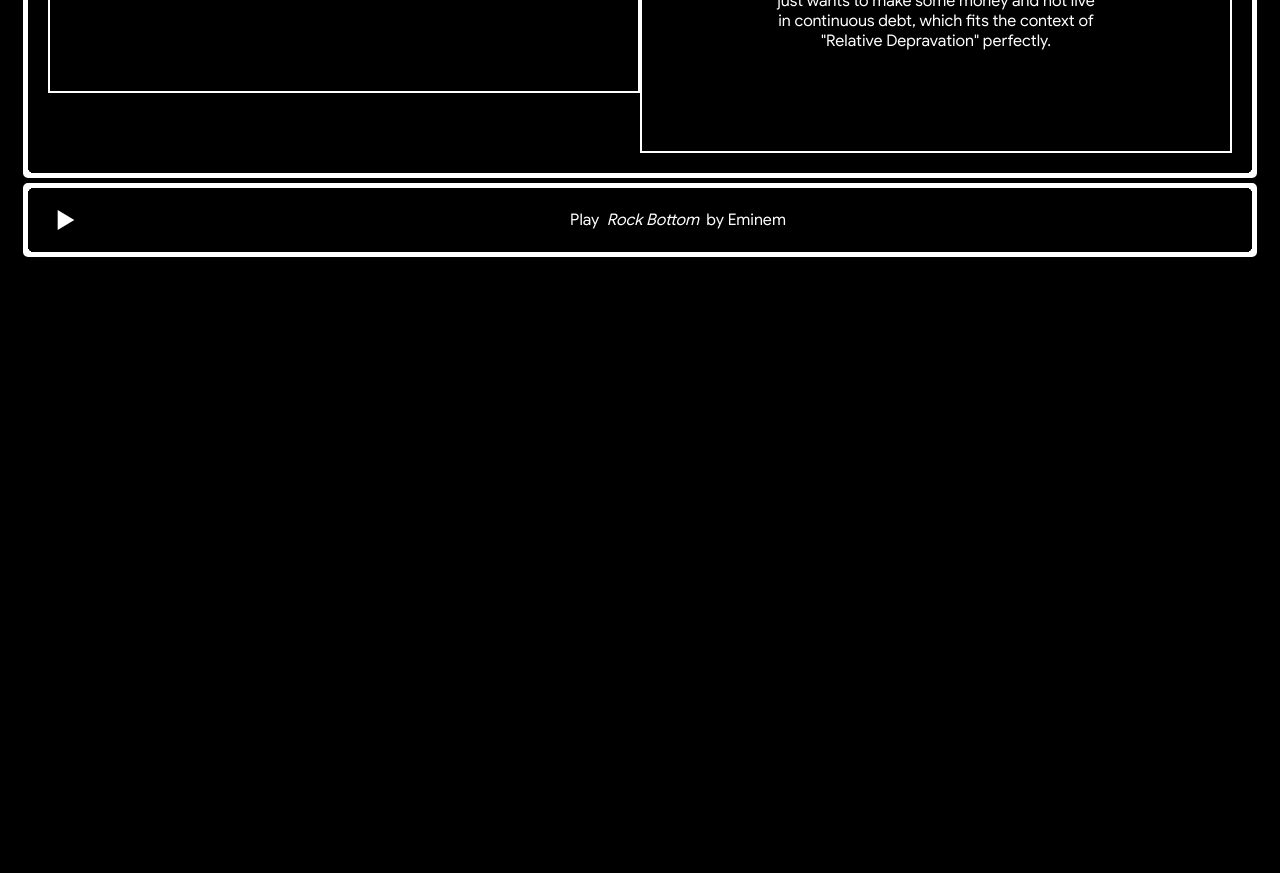
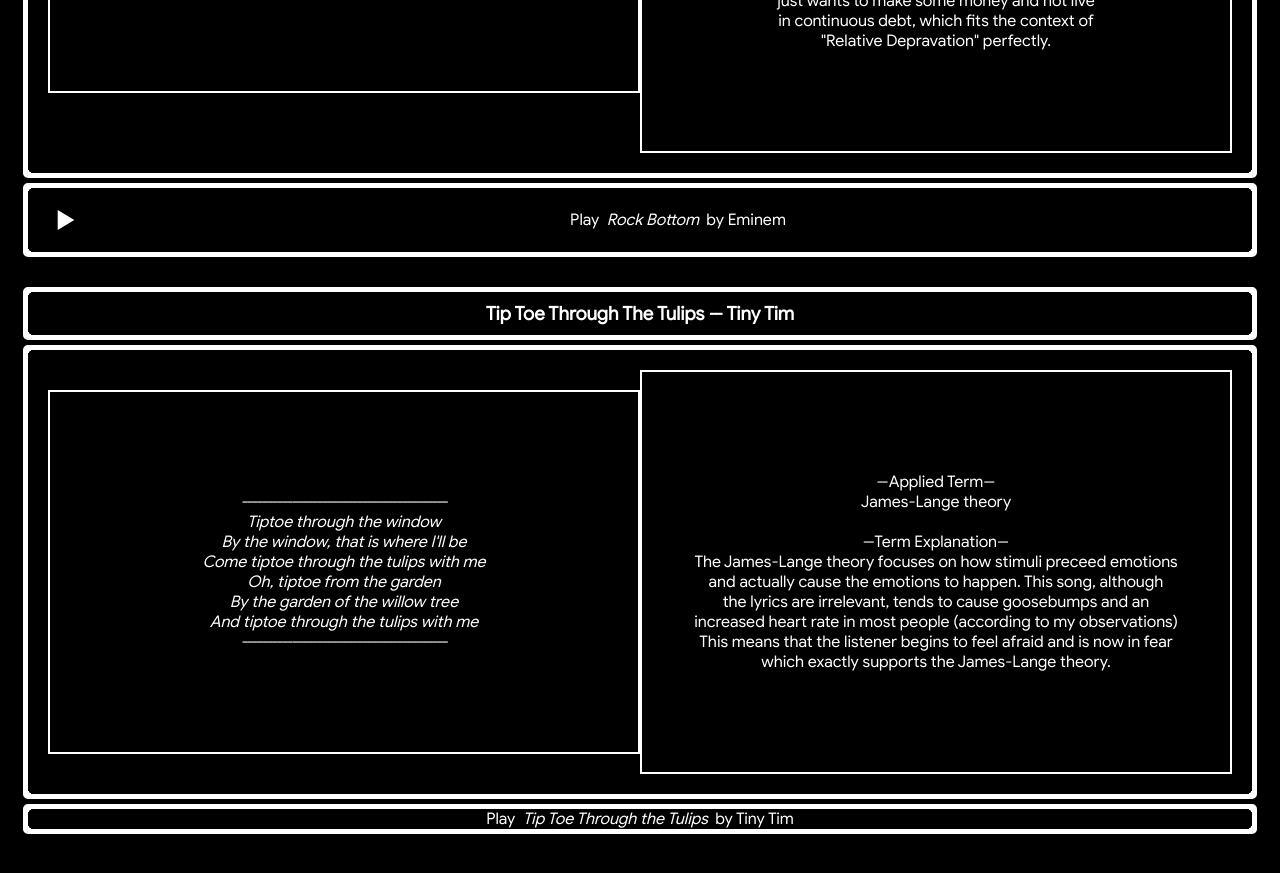
Before and after one commit to derpferpmerp/Psychology-Songs, a plain HTML site: page index.html in a window 1280 px wide. Shown: the part 2884-3757 px from the top of the page. Before the commit the page ends 3184 px from the top, so only its background shows below. Drawn offline with Linux system fonts and the light colour scheme.

Commit message:
Added Tip Toe

```diff
--- a/index.html
+++ b/index.html
@@ -30,6 +30,10 @@
 
 		<audio id="RBAudio">
 			<source src="https://github.com/derpferpmerp/Psychology-Songs/raw/main/audios/rb.mp3" type="audio/mpeg">
+		</audio>
+
+		<audio id="TTAudio">
+			<source src="https://github.com/derpferpmerp/Psychology-Songs/raw/main/audios/tiptoe.mp3" type="audio/mpeg">
 		</audio>
 
 
@@ -228,6 +232,48 @@
 
 
 
+
+			<div id="song">
+				<h3 id="songName">Tip Toe Through The Tulips -- Tiny Tim</h3>
+				<div id="Data">
+					<div id="LYRICS">
+						<em>
+							-----------------------------------------<br>
+							Tiptoe through the window<br>
+							By the window, that is where I'll be<br>
+							Come tiptoe through the tulips with me<br>
+							Oh, tiptoe from the garden<br>
+							By the garden of the willow tree<br>
+							And tiptoe through the tulips with me<br>
+							-----------------------------------------
+						</em>
+					</div>
+					<div id="DESC">
+							--Applied Term--<br>
+							James-Lange theory<br><br>
+
+							--Term Explanation--<br>
+							The James-Lange theory focuses on how stimuli preceed emotions<br>
+							and actually cause the emotions to happen. This song, although<br>
+							the lyrics are irrelevant, tends to cause goosebumps and an<br>
+							increased heart rate in most people (according to my observations)<br>
+							This means that the listener begins to feel afraid and is now in fear<br>
+							which exactly supports the James-Lange theory.
+					</div>
+				</div>
+				<div id="songContainer">
+					<div id="TTContainer">
+						<div id="TTControl" class="play"></div>
+					</div>
+					<div id="Right_Song">
+						Play &nbsp;<em>Tip Toe Through the Tulips</em>&nbsp; by Tiny Tim
+					</div>
+				</div>
+			</div>
+			<br>
+
+
+
 		</div>
     <script src="script.js"></script>
   </body>
--- a/script.js
+++ b/script.js
@@ -23,6 +23,12 @@
 		"CONTR": "RBControl",
 		"CONTAINER": "RBContainer",
 		"NAME": "Rock Bottom",
+	},
+	"Tip Toe": {
+		"TRACK": "TTAudio",
+		"CONTR": "TTControl",
+		"CONTAINER": "TTContainer",
+		"NAME": "Tip Toe",
 	},
 }
 
```
Also changed, not shown: 1 other file.
